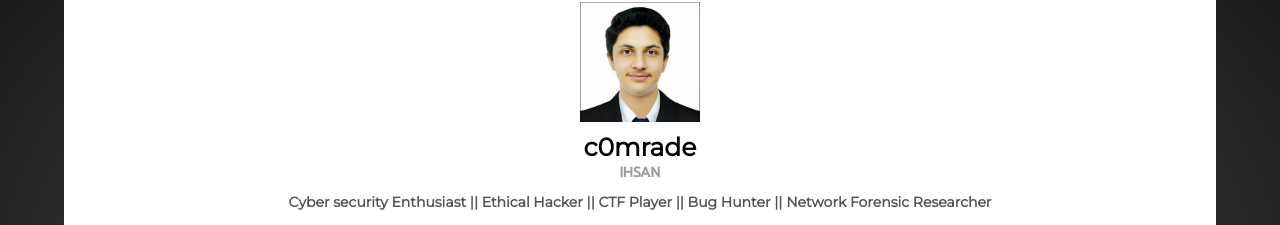
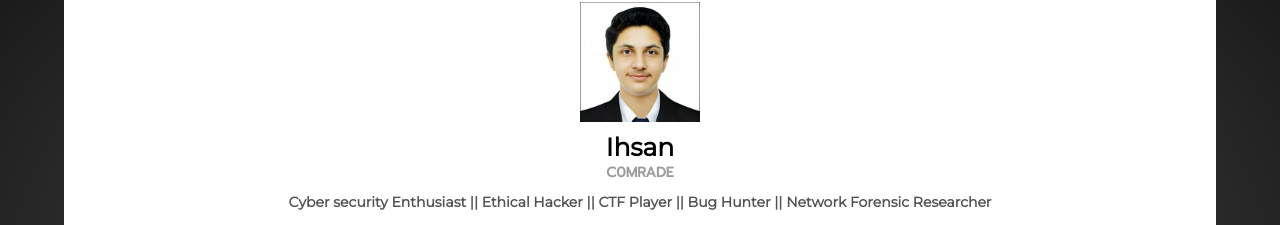
Before and after one commit to c0mrade313/comrade, a plain HTML site: page index.html in a window 1280 px wide. Shown: the part 133-358 px from the top of the page. Drawn offline with Linux system fonts and the light colour scheme; a script that the page names is missing; a web font is replaced by a local one.

Commit message:
index.html

```diff
--- a/index.html
+++ b/index.html
@@ -21,8 +21,8 @@
    <img src="img.png" alt="avatar">
    </div>
    <div class="data">
-    <span class="name">c0mrade</span>
-    <span class="desg">Ihsan </span>
+    <span class="name">Ihsan</span>
+    <span class="desg">c0mrade </span>
     <span class="tag">Cyber security Enthusiast || Ethical Hacker || CTF Player || Bug Hunter || Network Forensic Researcher </span>
    </div>
    <div class="social">
```
